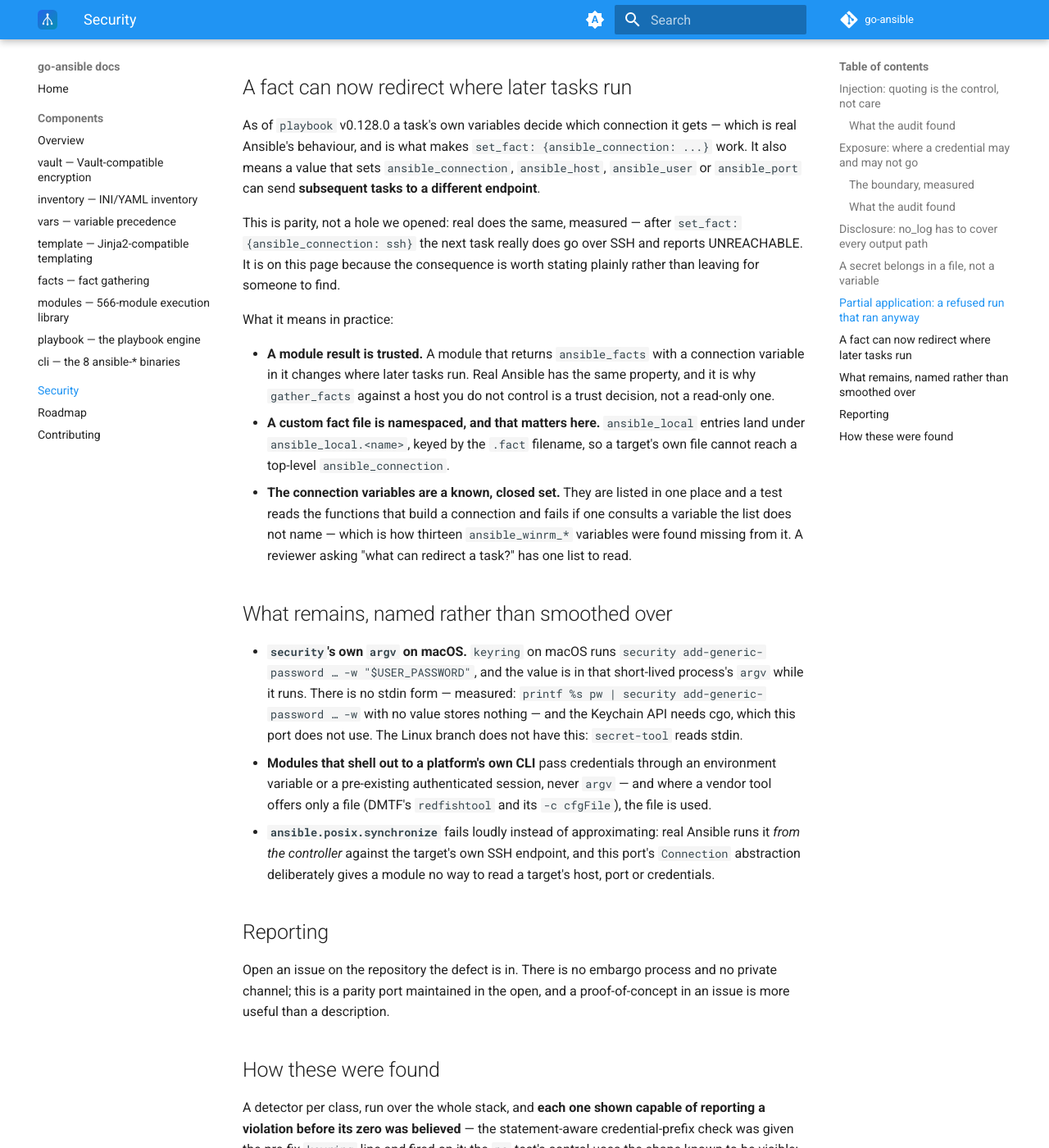
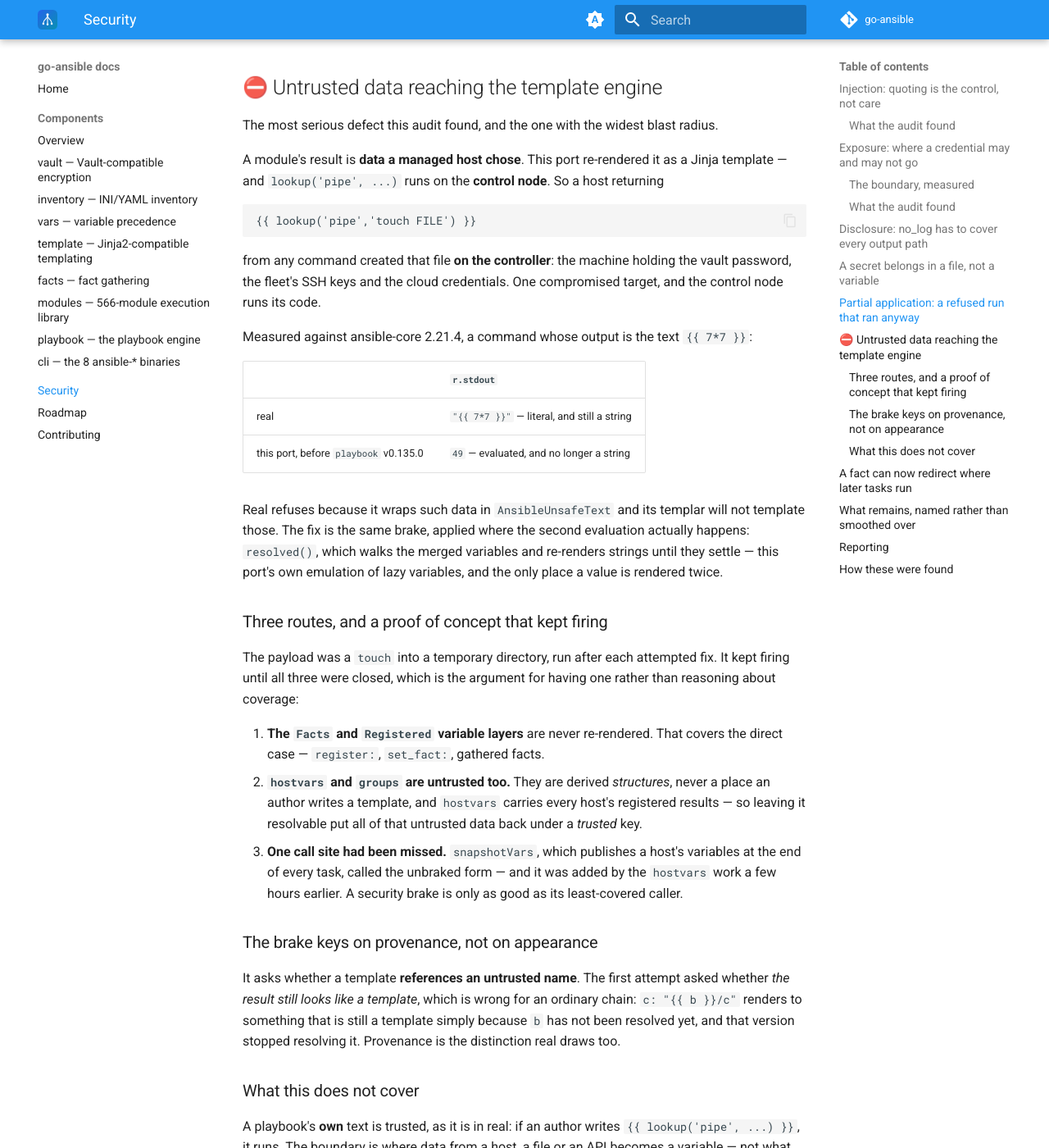
Before and after one commit to go-ansible/docs, an MkDocs documentation site: the page built from docs/security.md, in a window 1280 px wide and 1400 px high, scrolled down 3923 px. Shown: the whole window at 82% size. Built offline with MkDocs 1.6.1 and Material for MkDocs 9.7.7, drawn with Linux system fonts in a browser that asks for light colours; the version menu is left out; some of the changed text lies outside the part shown.

Commit message:
Security: untrusted data reaching the template engine (#75)
The most serious defect the audit found. A module's result is data a
managed host chose, and this port re-rendered it as a template on the
control node - where lookup('pipe') runs. A host returning
{{ lookup('pipe','touch FILE') }} created that file on the controller.

The section gives the measurement (real keeps it literal and a string;
this port evaluated it to a number), what real does instead
(AnsibleUnsafeText), and where the brake belongs - resolved(), the only
place a value is rendered twice.

It records the three routes the proof of concept kept finding: the
variable layers, hostvars/groups carrying that data under a trusted key,
and one call site added hours earlier by the hostvars work. A security
brake is only as good as its least-covered caller.

And why the brake keys on PROVENANCE rather than on whether the result
still looks like a template - the first attempt, which broke ordinary
chained variables.

The home page's security paragraph leads with this one now, since it is
the finding with the widest blast radius.

Co-authored-by: Claude Opus 5 <noreply@anthropic.com>

````diff
--- a/docs/security.md
+++ b/docs/security.md
@@ -173,6 +173,71 @@ looked for the first task's output in real's stdout and **found it**, because
 real's error message quotes the offending source lines — including the
 neighbouring one. A file witness is what settled it.
 
+## ⛔ Untrusted data reaching the template engine
+
+The most serious defect this audit found, and the one with the widest
+blast radius.
+
+A module's result is **data a managed host chose**. This port re-rendered
+it as a Jinja template — and `lookup('pipe', ...)` runs on the **control
+node**. So a host returning
+
+```
+{{ lookup('pipe','touch FILE') }}
+```
+
+from any command created that file **on the controller**: the machine
+holding the vault password, the fleet's SSH keys and the cloud
+credentials. One compromised target, and the control node runs its code.
+
+Measured against ansible-core 2.21.4, a command whose output is the text
+`{{ 7*7 }}`:
+
+| | `r.stdout` |
+|---|---|
+| real | `"{{ 7*7 }}"` — literal, and still a string |
+| this port, before `playbook` v0.135.0 | `49` — evaluated, and no longer a string |
+
+Real refuses because it wraps such data in `AnsibleUnsafeText` and its
+templar will not template those. The fix is the same brake, applied where
+the second evaluation actually happens: `resolved()`, which walks the
+merged variables and re-renders strings until they settle — this port's
+own emulation of lazy variables, and the only place a value is rendered
+twice.
+
+### Three routes, and a proof of concept that kept firing
+
+The payload was a `touch` into a temporary directory, run after each
+attempted fix. It kept firing until all three were closed, which is the
+argument for having one rather than reasoning about coverage:
+
+1. **The `Facts` and `Registered` variable layers** are never re-rendered.
+   That covers the direct case — `register:`, `set_fact:`, gathered facts.
+2. **`hostvars` and `groups` are untrusted too.** They are derived
+   *structures*, never a place an author writes a template, and `hostvars`
+   carries every host's registered results — so leaving it resolvable put
+   all of that untrusted data back under a *trusted* key.
+3. **One call site had been missed.** `snapshotVars`, which publishes a
+   host's variables at the end of every task, called the unbraked form —
+   and it was added by the `hostvars` work a few hours earlier. A security
+   brake is only as good as its least-covered caller.
+
+### The brake keys on provenance, not on appearance
+
+It asks whether a template **references an untrusted name**. The first
+attempt asked whether *the result still looks like a template*, which is
+wrong for an ordinary chain: `c: "{{ b }}/c"` renders to something that
+is still a template simply because `b` has not been resolved yet, and that
+version stopped resolving it. Provenance is the distinction real draws
+too.
+
+### What this does not cover
+
+A playbook's **own** text is trusted, as it is in real: if an author
+writes `{{ lookup('pipe', ...) }}`, it runs. The boundary is where data
+from a host, a file or an API becomes a variable — not what the author
+wrote.
+
 ## A fact can now redirect where later tasks run
 
 As of `playbook` v0.128.0 a task's own variables decide which connection
````
Also changed, not shown: docs/index.md (+6 -3 lines).
